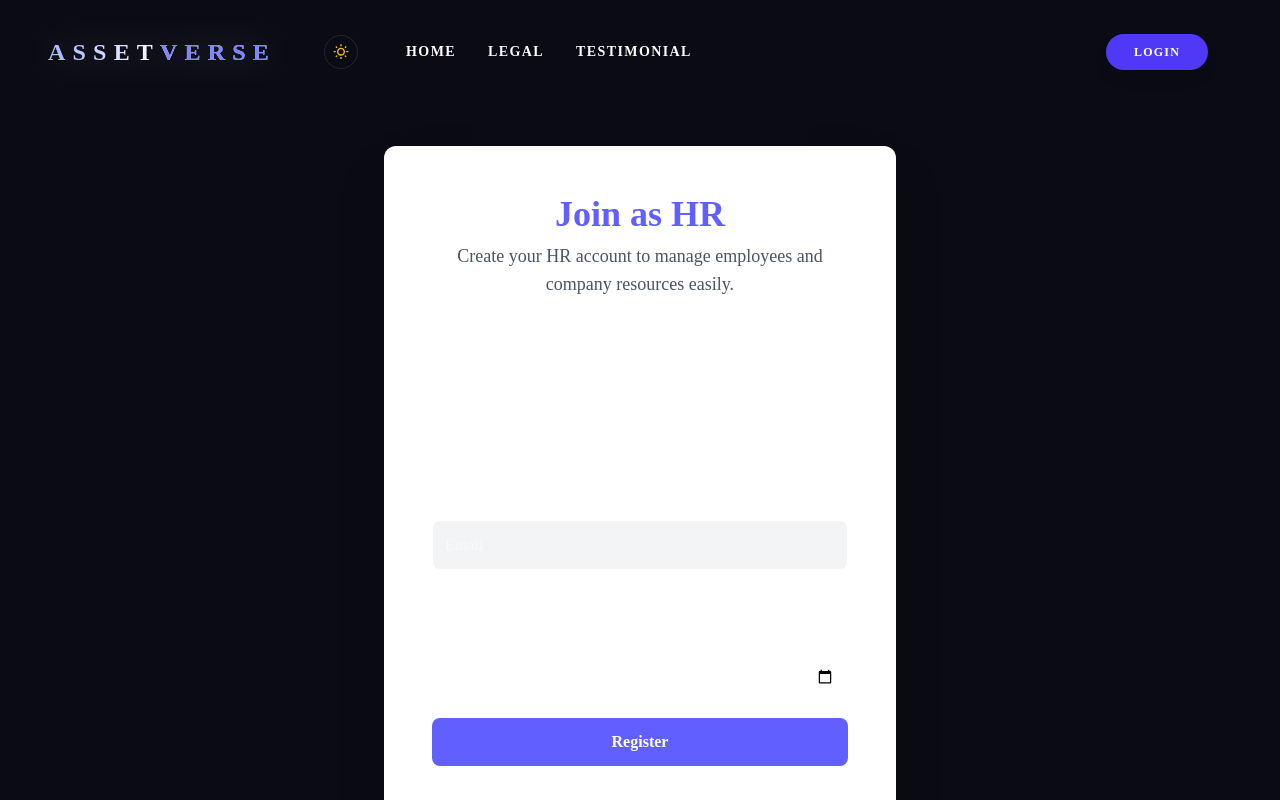
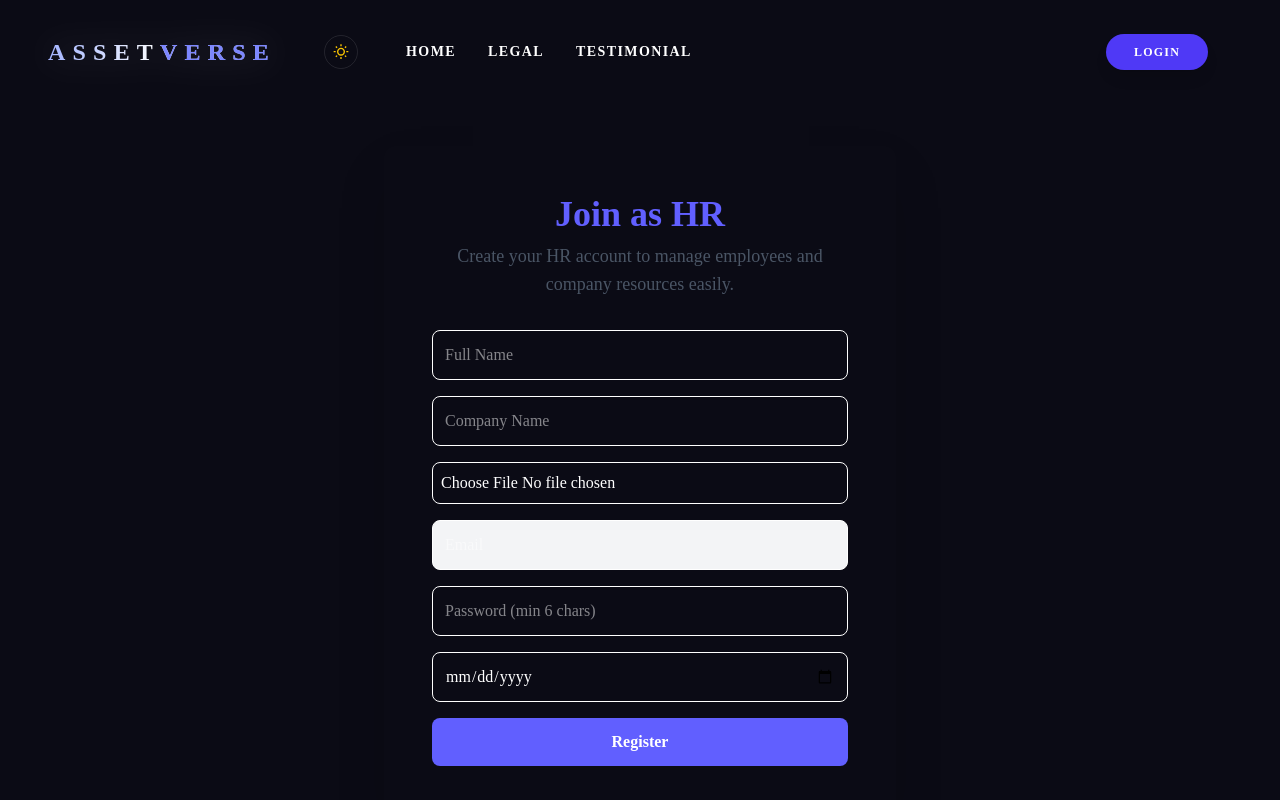
Before and after one commit to itsSopno/Asset-Verse, a React (Vite) app: page /hr in a window 1280 px wide. Shown: the top 800 px of the page. Built offline with nearby package versions, Linux system fonts and the light colour scheme; no server answers; a web font is replaced by a local one.

Commit message:
save changes

```diff
--- a/src/components/FROM2/hr.jsx
+++ b/src/components/FROM2/hr.jsx
@@ -85,7 +85,7 @@ const HRForm = () => {
         initial={{ opacity: 0, y: 50 }}
         animate={{ opacity: 1, y: 0 }}
         transition={{ duration: 0.7 }}
-        className="w-full max-w-lg bg-white rounded-xl shadow-2xl p-8 sm:p-12"
+        className="w-full max-w-lg  rounded-xl shadow-2xl p-8 sm:p-12"
       >
         {/* Header */}
         <motion.div
```
